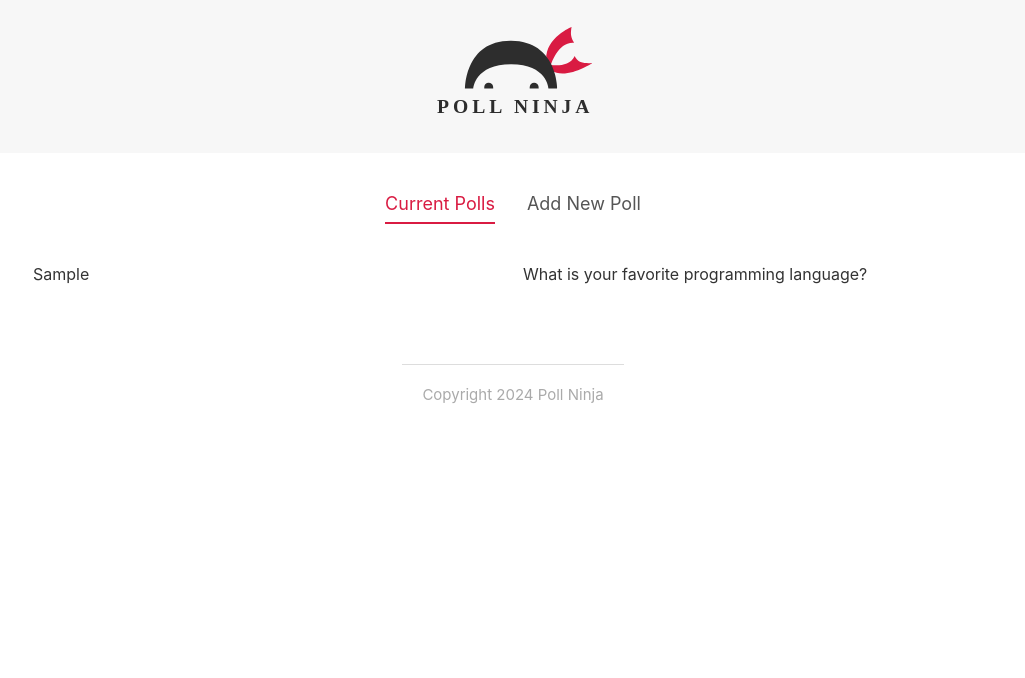
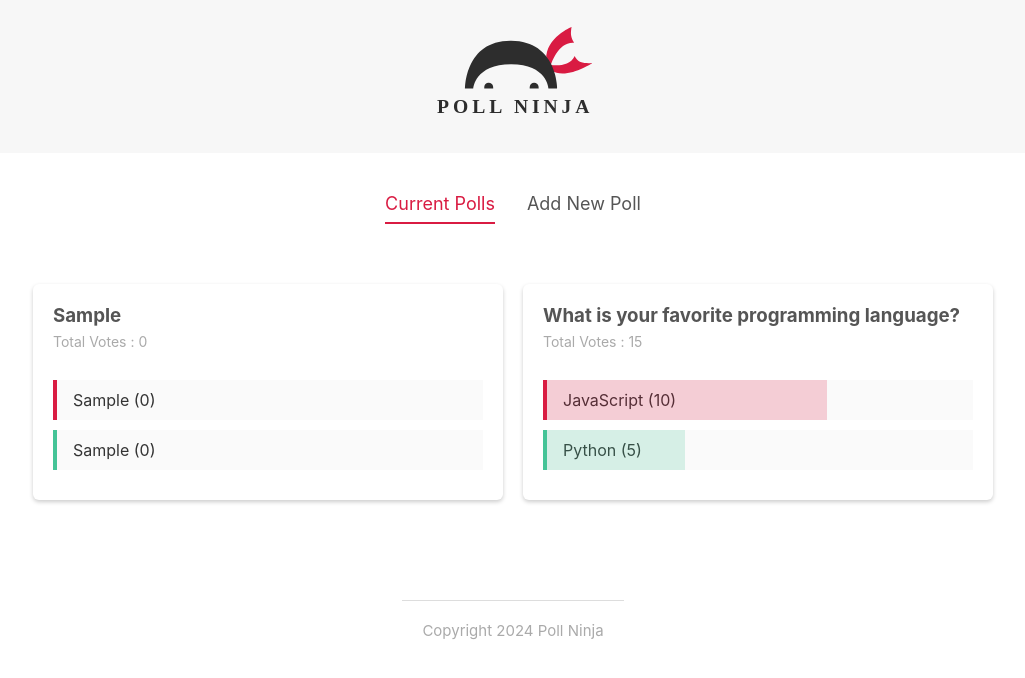
Before and after one commit to Piyush-Sharma79/polls-project-svelte, a Svelte app in the folder polls-project/: page / in a window 1280 px wide. Both pictures are taken after typing "Sample", "Sample", "Sample" into the empty fields and a click on the button "Add Poll". Shown: the top 678 px of the page, without its empty margins (127-1152 px from the left). Built offline with nearby package versions, Linux system fonts and the light colour scheme.

Commit message:
structure complete

```diff
--- a/polls-project/src/App.svelte
+++ b/polls-project/src/App.svelte
@@ -1,6 +1,8 @@
 <!-- main component for polls project -->
 
 <script>
+// @ts-nocheck
+
     import Header from './components/Header.svelte';
     import Footer from './components/Footer.svelte';
     import Tabs from './shared/Tabs.svelte';
@@ -31,14 +33,26 @@
         polls = [poll,...polls];
         activeItem = 'Current Polls';
     }
+    const handleVote = (e)=>{
+        const {option,id} =e.detail;
+        let copiedPolls = [...polls];
+        let poll = copiedPolls.find(poll=>poll.id === id);
+        if(option === 'a'){
+            poll.votesA++;
+        }
+        if(option === 'b'){
+            poll.votesB++;
+        }
+        polls = copiedPolls;
+    }
 </script>
 
 <Header />
 <main>
     <Tabs {activeItem} {items} on:tabChange = {tabChange}/>
     {#if activeItem == 'Current Polls'}
-        <PollList {polls}/>
-    {:else if activeItem == 'Add New Poll'}
+        <PollList {polls} on:vote={handleVote}/>
+    {:else if activeItem === 'Add New Poll'}
         <CreatePollForm on:add={handleAdd}/>
     {/if}
 </main>
--- /dev/null
+++ b/polls-project/src/components/PollDetails.svelte
@@ -0,0 +1,72 @@
+<script>
+  import { createEventDispatcher } from "svelte";
+  const dispatch = createEventDispatcher();
+  import Card from "../shared/Card.svelte";
+  export let poll;
+
+  //reactive values
+  $: totalVotes = poll.votesA + poll.votesB;
+  $:percentA = Math.floor(100/ totalVotes *poll.votesA);
+  $:percentB = Math.floor(100/ totalVotes *poll.votesB);
+  const handleVote = (option, id) => {
+    dispatch('vote', { option, id });
+  };
+</script>
+
+<Card>
+  <div class="poll">
+    <h3>{poll.question}</h3>
+    <p>Total Votes : {totalVotes}</p>
+    <!-- svelte-ignore a11y-click-events-have-key-events -->
+    <!-- svelte-ignore a11y-no-static-element-interactions -->
+    <div class="answer" on:click={() => handleVote("a", poll.id)}>
+        <div class="percent percent-a" style="width:{percentA}%"></div>
+      <span>{poll.answerA} ({poll.votesA})</span>
+    </div>
+    <!-- svelte-ignore a11y-click-events-have-key-events -->
+    <!-- svelte-ignore a11y-no-static-element-interactions -->
+    <div class="answer" on:click={() => handleVote("b", poll.id)}>
+      <div class="percent percent-b" style = "width:{percentB}%"></div>
+      <span>{poll.answerB} ({poll.votesB})</span>
+    </div>
+  </div>
+</Card>
+
+<style>
+  h3 {
+    margin: 0 auto;
+    color: #555;
+  }
+  p {
+    margin-top: 6px;
+    font-size: 14px;
+    color: #aaa;
+    margin-bottom: 30px;
+  }
+  .answer {
+    background: #fafafa;
+    cursor: pointer;
+    margin: 10px auto;
+    position: relative;
+  }
+  .answer:hover {
+    opacity: 0.6;
+  }
+  span {
+    display: inline-block;
+    padding: 10px 20px;
+  }
+  .percent{
+    height: 100%;
+    position: absolute;
+    box-sizing:border-box;
+  }
+  .percent-a{
+    border-left: 4px solid #d91c42;
+    background: rgba(217,27,66,0.2);
+  }
+  .percent-b{
+    border-left: 4px solid #45c497;
+    background: rgba(69,196,150,0.2);
+  }
+</style>
--- a/polls-project/src/components/PollList.svelte
+++ b/polls-project/src/components/PollList.svelte
@@ -1,10 +1,14 @@
 <script>
+    import PollDetails from './PollDetails.svelte';
     export let polls=[];
 </script>
 
 <div class="poll-list">
     {#each polls as poll (poll.id)}
-        <div>{poll.question}</div>
+        <div>
+            <!-- vote event will be forwarded to the parent component -->
+            <PollDetails {poll} on:vote />
+        </div>
     {/each}
 </div>
 
--- /dev/null
+++ b/polls-project/src/shared/Card.svelte
@@ -0,0 +1,14 @@
+<div class="card">
+    <slot><!-- optional fallback --></slot>
+</div>
+
+
+<style>
+    .card{
+        background: #fff;
+        border-radius: 6px;
+        box-shadow: 0px 2px 4px rgba(0,0,0,0.2);
+        padding: 20px;
+        margin: 20px 0;
+    }
+</style>
```
